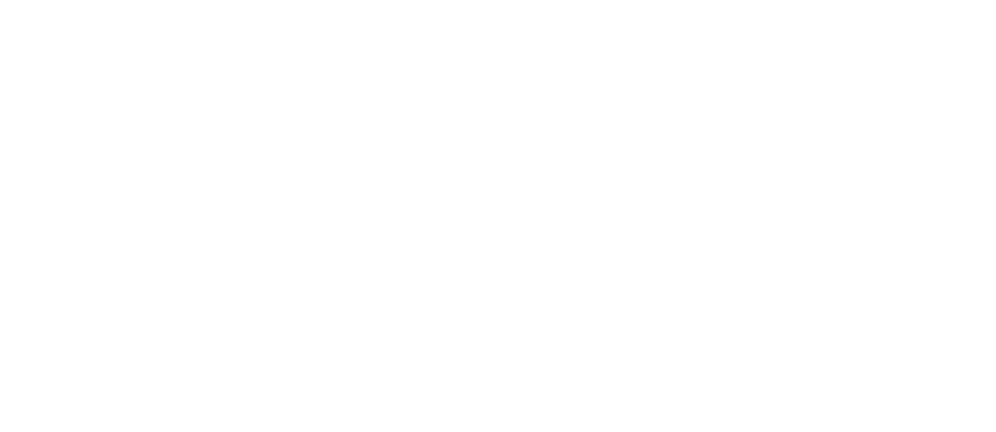
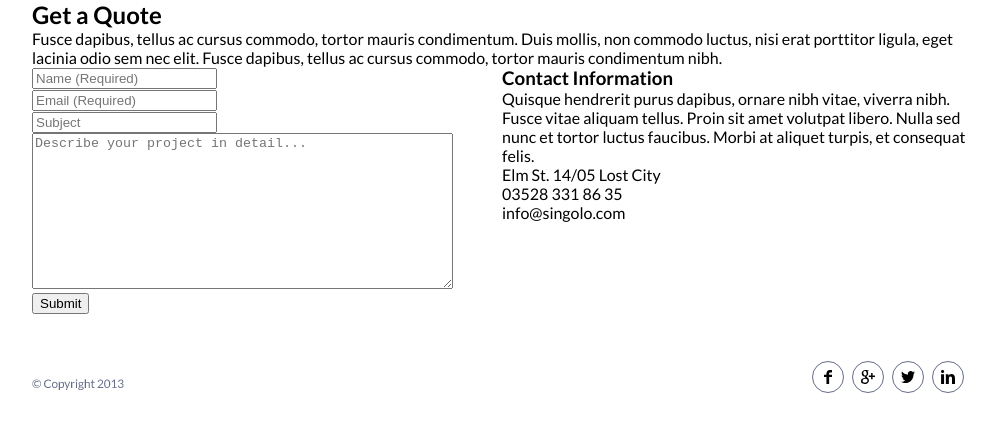
Before and after one commit to terra456/singolo, a plain HTML site: page singolo3.html in a window 1280 px wide. Shown: the whole page, without its empty margins (138-1134 px from the left). Drawn offline with Linux system fonts and the light colour scheme.

Commit message:
feat: add styles for singolo3.html and add images

```diff
--- a/singolo3.css
+++ b/singolo3.css
@@ -31,7 +31,8 @@ h1, h2, h3, h4, h5, h6, p {
     border-bottom: #323746 solid 6px;
 }
 
-.page-header__wrapper {
+.page-header__wrapper,
+.page-footer__wrapper {
     display: flex;
     flex-direction: row;
     justify-content: space-between;
@@ -251,6 +252,17 @@ h1, h2, h3, h4, h5, h6, p {
     margin-bottom: 20px;
 }
 
+.columns-2-layout {
+    display: flex;
+    flex-wrap: wrap;
+    justify-content: space-between;
+}
+
+.columns-2-layout > * {
+    width: 50%;
+    margin-bottom: 20px;
+}
+
 .columns-4-layout > img:nth-child(1n+13) {
     display: none;
 }
--- a/singolo3.html
+++ b/singolo3.html
@@ -9,6 +9,49 @@
     <title>Document</title>
 </head>
 <body>
+    <section class="feedback">
+        <div class="page-wrapper">
+            <h2 class="feedback__title">Get a Quote</h2>
+            <p class="feedback__description">Fusce dapibus, tellus ac cursus commodo, tortor mauris condimentum. Duis mollis, non commodo luctus, nisi erat porttitor ligula, eget lacinia odio sem nec elit. Fusce dapibus, tellus ac cursus commodo, tortor mauris condimentum nibh.</p>
+            <div class="feedback__wrapper columns-2-layout">
+                <form class="feedback__form">
+                    <input type="text" name="user_name" placeholder="Name (Required)" required><br>
+                    <input type="email" name="user_email" placeholder="Email (Required)" required><br>
+                    <input type="text" name="subject" placeholder="Subject" required><br>
+                    <textarea rows="10" cols="50" placeholder="Describe your project in detail..."></textarea><br>
+                    <input type="submit" value="Submit">
+                </form>
+                <div class="contact__info">
+                    <h3 class="contact__title">Contact Information</h3>
+                    <p class="contact__description">Quisque hendrerit purus dapibus, ornare nibh vitae, viverra nibh. Fusce vitae aliquam tellus. Proin sit amet volutpat libero. Nulla sed nunc et tortor luctus faucibus. Morbi at aliquet turpis, et consequat felis.</p>
+                    <p class="contact__item contact__item--address">Elm St. 14/05 Lost City</p>
+                    <p class="contact__item contact__item--tel">03528 331 86 35</p>
+                    <p class="contact__item contact__item--email">info@singolo.com</p>
+                </div>
+            </div>
+        </div>
+    </section>
 
+    <footer class="page-footer">
+        <div class="page-wrapper page-footer__wrapper">
+            <div class="copyright">
+                <img class="copyright__img" src="assets/img/Copyright.png" alt="copyright">
+            </div>
+            <ul class="social">
+                    <li class="social__item">
+                        <a class="social__border" href="#"><img class="social__icon" src="./assets/img/facebook.svg"></a>
+                    </li>
+                    <li class="social__item">
+                        <a class="social__border" href="#"><img class="social__icon" src="./assets/img/google.svg"></a>
+                    </li>
+                    <li class="social__item">
+                        <a class="social__border" href="#"><img class="social__icon" src="./assets/img/twitter.svg"></a>
+                    </li>
+                    <li class="social__item">
+                        <a class="social__border" href="#"><img class="social__icon" src="./assets/img/linkedin.svg"></a>
+                    </li>
+                </ul>
+        </div>
+    </footer>
 </body>
 </html>
```
Also changed, not shown: assets/img/Copyright.png (added), assets/img/Vector Smart Object-pdf(1).svg (added), assets/img/Vector Smart Object-pdf(2).svg (added), assets/img/Vector Smart Object-pdf.svg (added).
